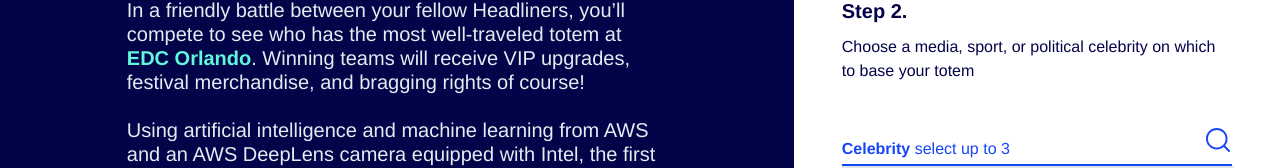
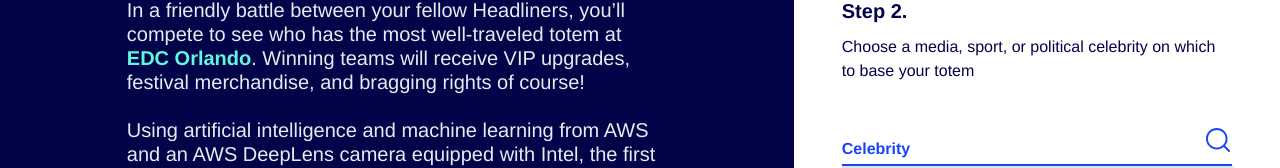
Before and after one commit to FindYourTotem/fyt-website-react, a React (Create React App) app: page / in a window 1280 px wide. Shown: the part 616-784 px from the top of the page. Built offline with nearby package versions, Linux system fonts and the light colour scheme; no server answers.

Commit message:
Remove select 3 celebs

```diff
--- a/src/js/components/container/FormPanel.js
+++ b/src/js/components/container/FormPanel.js
@@ -145,7 +145,7 @@
 		        <h2>Choose a media, sport, or political celebrity on which to base your totem</h2>
 		       	<div className="form-group">
 		            <input value={this.state.searchTerm} onChange={(e) => this.handleCelebrityInputChange(e)} type="text" id="celebrity" className="form-control" autoComplete="off" required/>
-		            <label className="form-control-placeholder" htmlFor="celebrity">Celebrity <span>select up to 3</span></label>
+		            <label className="form-control-placeholder" htmlFor="celebrity">Celebrity</label>
 		            <button className="inline" onClick={() => this.activateSuggestions()}>
 		            	{
 		            		this.state.chosenCelebrity
```
